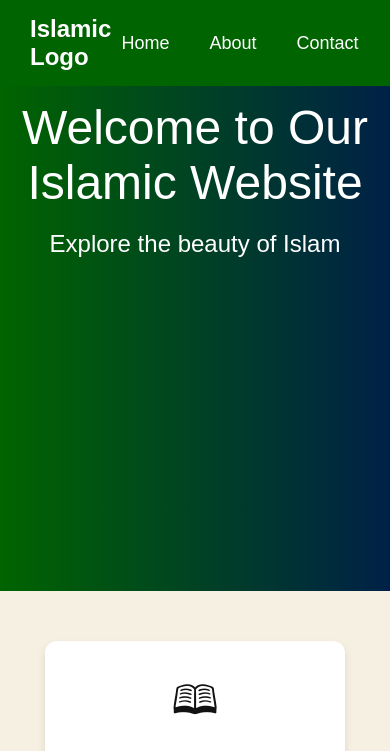
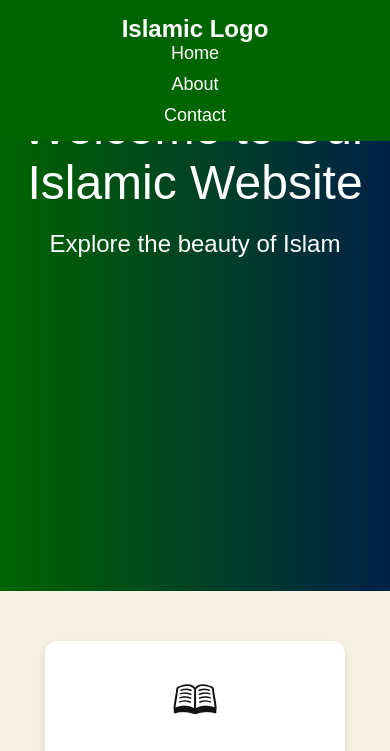
Before and after one commit to TheWebUstaad/FSWD-Batch-29-LWR-Batch-16-FSJS-batch-27, a plain HTML site: page singale-layout/index.html in a window 390 px wide. Shown: the top 751 px of the page. Drawn offline with Linux system fonts and the light colour scheme.

Commit message:
session 5.1

```diff
--- a/singale-layout/styles.css
+++ b/singale-layout/styles.css
@@ -185,3 +185,20 @@ footer p{
    right:0;
     bottom: 0;
 }
+
+@media (max-width: 768px){
+    .cards{
+       width: 100%;
+       height: 100px;
+       margin: 0 auto;
+    }
+    nav {
+        flex-direction: column;
+        align-items: center;
+    }
+    nav ul {
+        flex-direction: column;
+        gap: 10px;
+    }
+
+}
```
Also changed, not shown: doc.txt.
